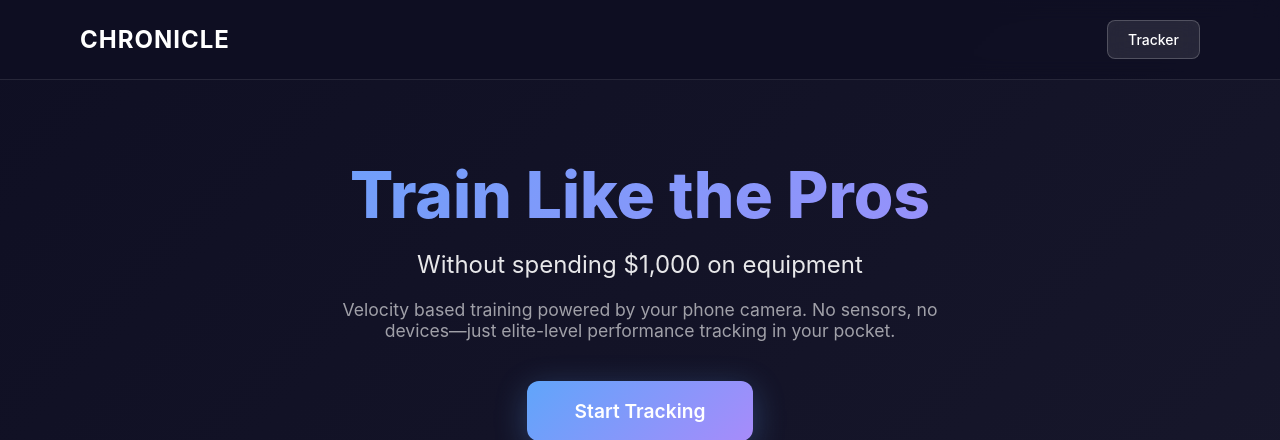
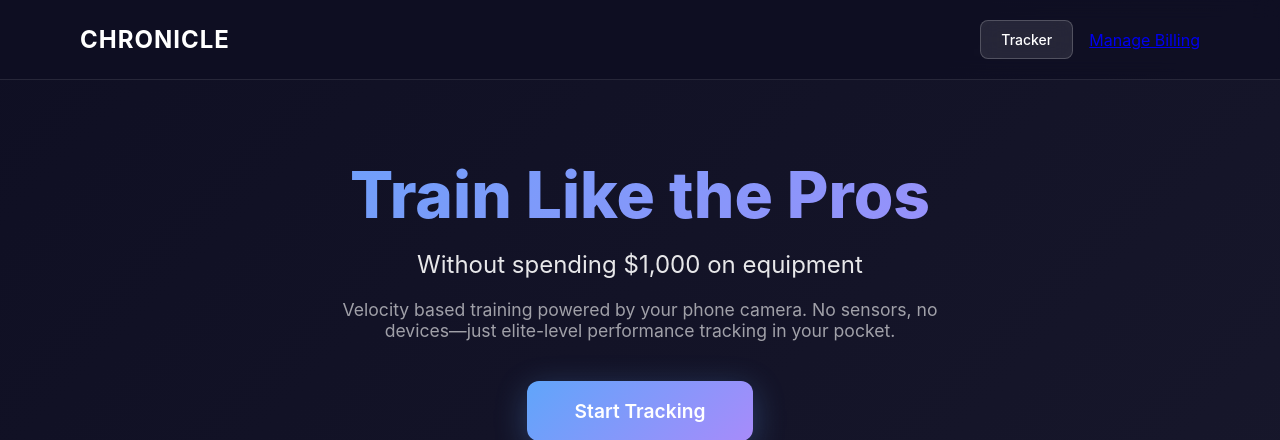
Before and after one commit to DenverDawgs18/Chronicle, a Flask app: page / in a window 1280 px wide. Shown: the top 440 px of the page. Run offline with Flask 3, Linux system fonts and the light colour scheme; a user stored in the database is signed in.

Commit message:
Added customer portal to index

```diff
--- a/templates/index.html
+++ b/templates/index.html
@@ -15,6 +15,7 @@
         {% if current_user.is_authenticated %}
           {% if current_user.subscribed %}
             <a href="{{url_for('tracker')}}" class="nav-link primary">Tracker</a>
+            <a href="https://billing.stripe.com/p/login/5kQdRa84z2Pn4I5drc4wM00">Manage Billing</a>
           {% else %}
             <a href="{{url_for('subscribe')}}" class="nav-link primary">Subscribe</a>
           {% endif %}
```
